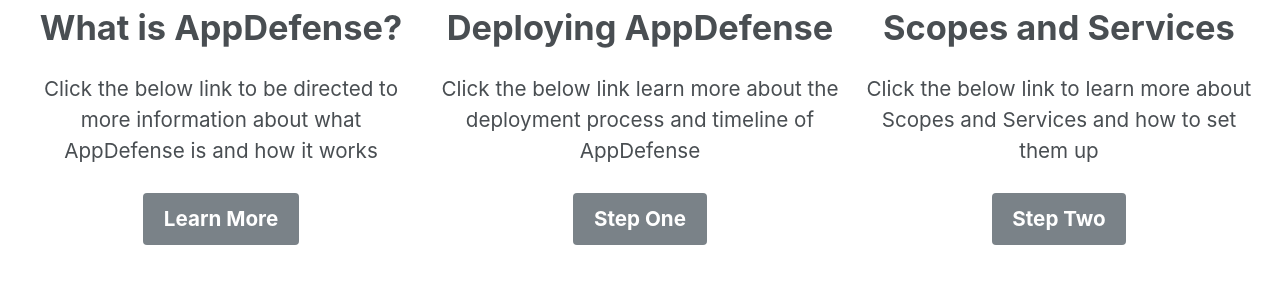
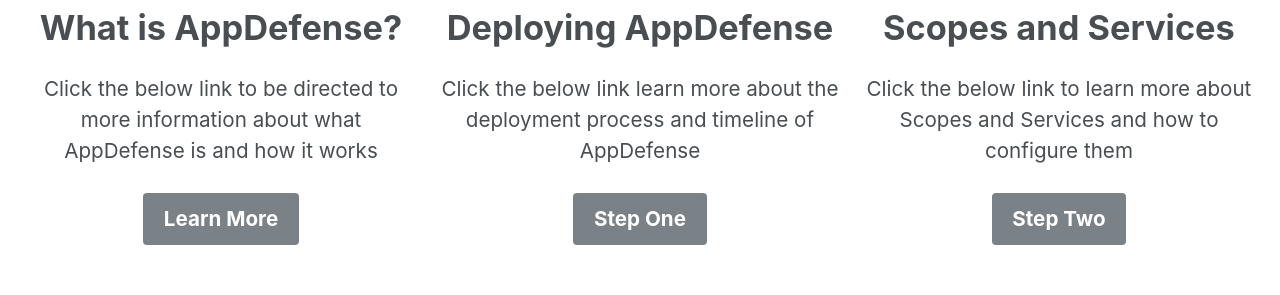
Before and after one commit to vmware-csa-team/AppDefense-Quick-Start-Guide, a Jekyll site: the page built from index.html, in a window 1280 px wide. Shown: the part 718-1013 px from the top of the page. Built offline with Jekyll 4.4.1, drawn with Linux system fonts in a browser that asks for light colours; nearby versions of some CDN libraries; the list of posts is cut into pages by our own code.

Commit message:
Update index.html

```diff
--- a/index.html
+++ b/index.html
@@ -25,7 +25,7 @@
   - image_path: /assets/images/scope.png
     alt: "Scopes and Services"
     title: "Scopes and Services"
-    excerpt: 'Click the below link to learn more about Scopes and Services and how to set them up'
+    excerpt: 'Click the below link to learn more about Scopes and Services and how to configure them'
     url: "https://vmware-csa-team.github.io/vmware-csa-team/workshop-manual-jp/"
     btn_label: "Step Two"
     btn_class: "btn--primary"
```
